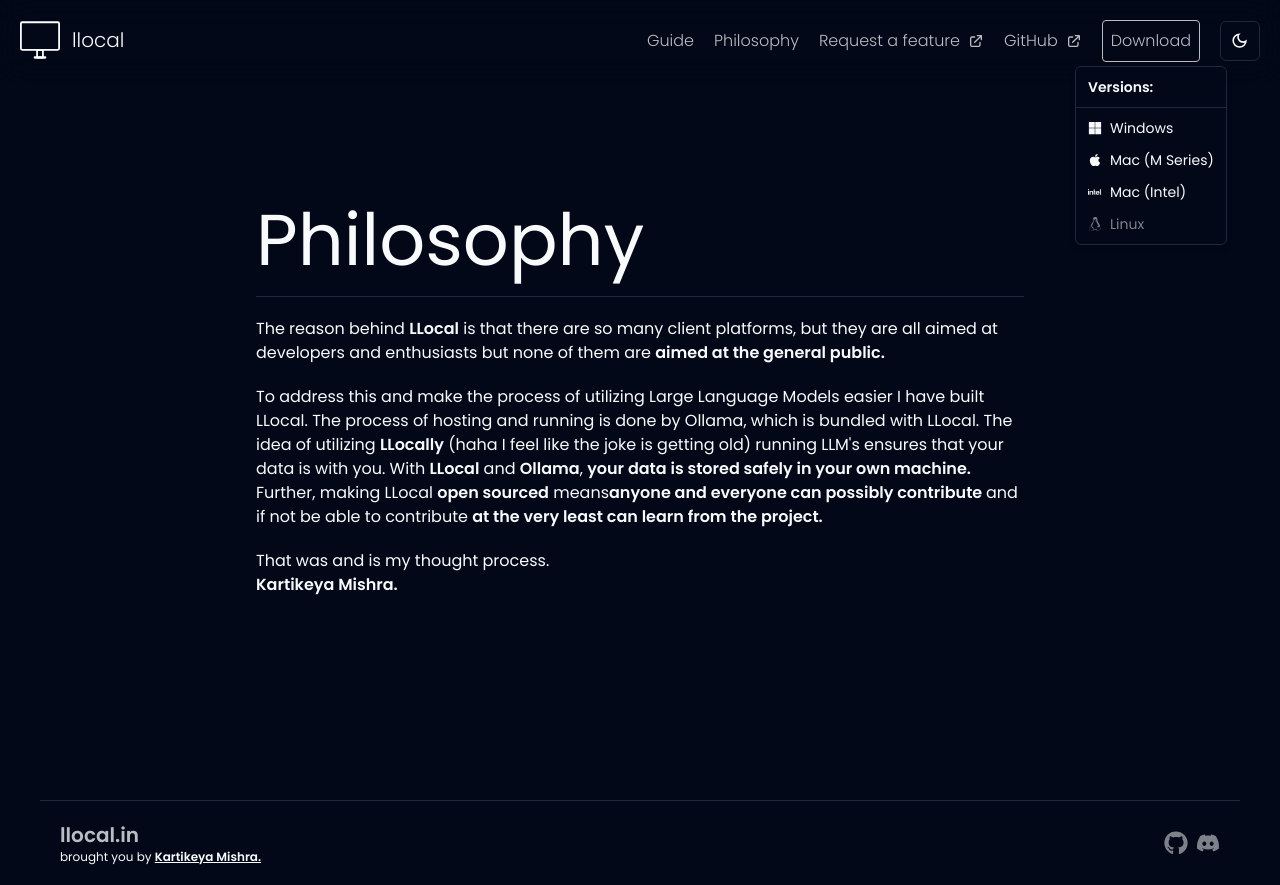
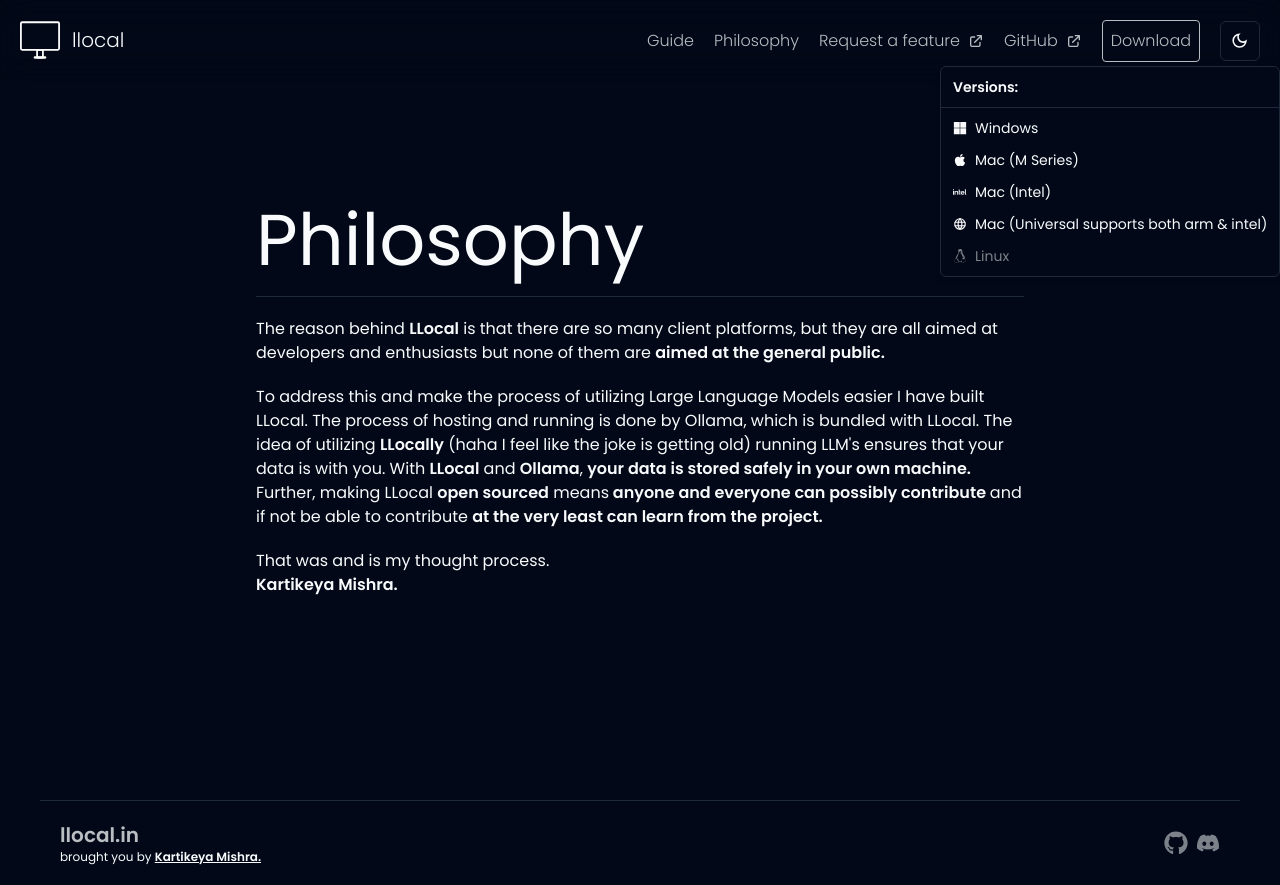
Before and after one commit to kartikm7/llocal-web, a Next.js app: page /philosophy in a window 1280 px wide. Both pictures are taken after a click on the button "Download". Built offline with nearby package versions, Linux system fonts and the light colour scheme.

Commit message:
refactor: donwload links

```diff
--- a/src/app/philosophy/page.tsx
+++ b/src/app/philosophy/page.tsx
@@ -15,7 +15,7 @@
           The process of hosting and running is done by Ollama, which is bundled with LLocal.
           The idea of utilizing <span className="font-semibold">LLocally</span> (haha I feel like the joke is getting old) running LLM&apos;s ensures that your data is with you.
           With <span className="font-semibold">LLocal</span> and <span className="font-semibold">Ollama</span>, <span className="font-semibold">your data is stored safely in your own machine.</span> Further, making LLocal <span className="font-semibold">open sourced</span> means
-           <span className="font-semibold">anyone and everyone can possibly contribute </span> and if not be able to contribute <span className="font-semibold">at the very least can learn from the project.</span>
+           <span className="font-semibold"> anyone and everyone can possibly contribute </span> and if not be able to contribute <span className="font-semibold">at the very least can learn from the project.</span>
         </p>
         <p>
           That was and is my thought process. <br />
--- a/src/components/download-dropdown.tsx
+++ b/src/components/download-dropdown.tsx
@@ -13,6 +13,7 @@
 import { ComponentProps } from "react";
 import { FaApple, FaLinux, FaMicrosoft } from "react-icons/fa";
 import { SiIntel } from "react-icons/si";
+import { TbWorld } from "react-icons/tb";
 
 export const DownloadDropdown = ({
   children,
@@ -21,21 +22,26 @@
   const links = [
     "https://github.com/kartikm7/llocal/releases/download/v1.0.0-beta.4/LLocal-1.0.0-beta.4-setup.exe",
     "https://github.com/kartikm7/llocal/releases/download/v1.0.0-beta.4/LLocal-1.0.0-beta.4-arm64.dmg",
-    "https://github.com/kartikm7/llocal/releases/download/v1.0.0-beta.4/LLocal-1.0.0-beta.4-x64.dmg"
+    "https://github.com/kartikm7/llocal/releases/download/v1.0.0-beta.4/LLocal-1.0.0-beta.4-x64.dmg",
+    "https://github.com/kartikm7/llocal/releases/download/v1.0.0-beta.4/LLocal-1.0.0-beta.4-mac.zip"
   ];
   const router = useRouter();
   function handleClick(platform: string) {
     switch (platform) {
       case "win":
-        window.location.href = links[0]
+        window.location.href = links[0];
         router.push("/guide");
         break;
       case "mac:arm":
-        window.location.href = links[1]
+        window.location.href = links[1];
         router.push("/guide");
         break;
       case "mac:intel":
-        window.location.href = links[2]
+        window.location.href = links[2];
+        router.push("/guide");
+        break;
+      case "mac:uni":
+        window.location.href = links[3];
         router.push("/guide");
         break;
       default:
@@ -48,14 +54,29 @@
       <DropdownMenuContent>
         <DropdownMenuLabel>Versions:</DropdownMenuLabel>
         <DropdownMenuSeparator />
-        <DropdownMenuItem onClick={()=> handleClick('win')} className="flex gap-2">
+        <DropdownMenuItem
+          onClick={() => handleClick("win")}
+          className="flex gap-2"
+        >
           <FaMicrosoft /> Windows
         </DropdownMenuItem>
-        <DropdownMenuItem onClick={()=> handleClick('mac:arm')}  className="flex gap-2">
+        <DropdownMenuItem
+          onClick={() => handleClick("mac:arm")}
+          className="flex gap-2"
+        >
           <FaApple /> Mac (M Series)
         </DropdownMenuItem>
-        <DropdownMenuItem onClick={()=> handleClick('mac:intel')} className="flex gap-2">
+        <DropdownMenuItem
+          onClick={() => handleClick("mac:intel")}
+          className="flex gap-2"
+        >
           <SiIntel /> Mac (Intel)
+        </DropdownMenuItem>
+        <DropdownMenuItem
+          onClick={() => handleClick("mac:uni")}
+          className="flex gap-2"
+        >
+          <TbWorld /> Mac (Universal supports both arm & intel)
         </DropdownMenuItem>
         <DropdownMenuItem className="flex gap-2" disabled>
           <FaLinux /> Linux
```
